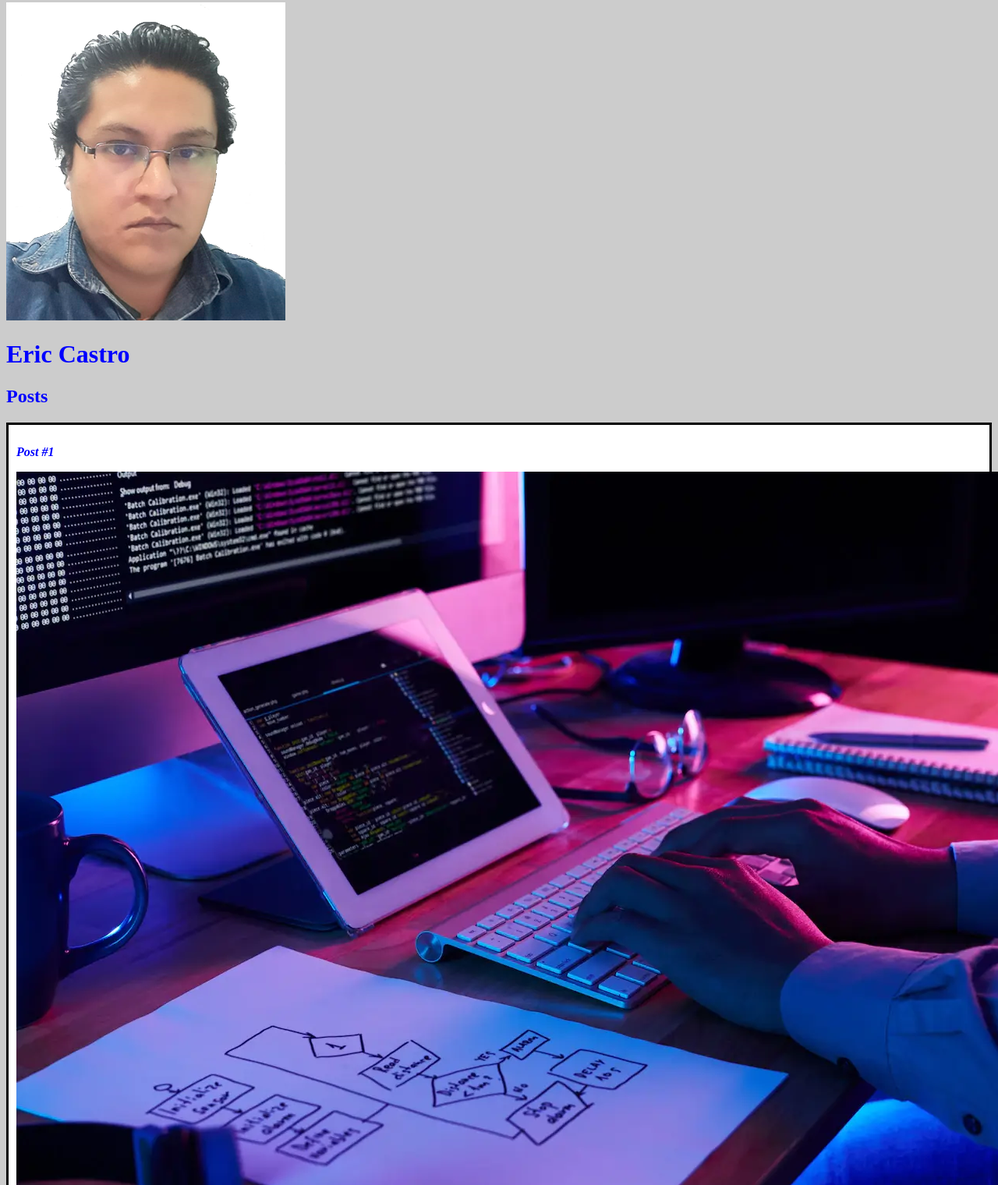
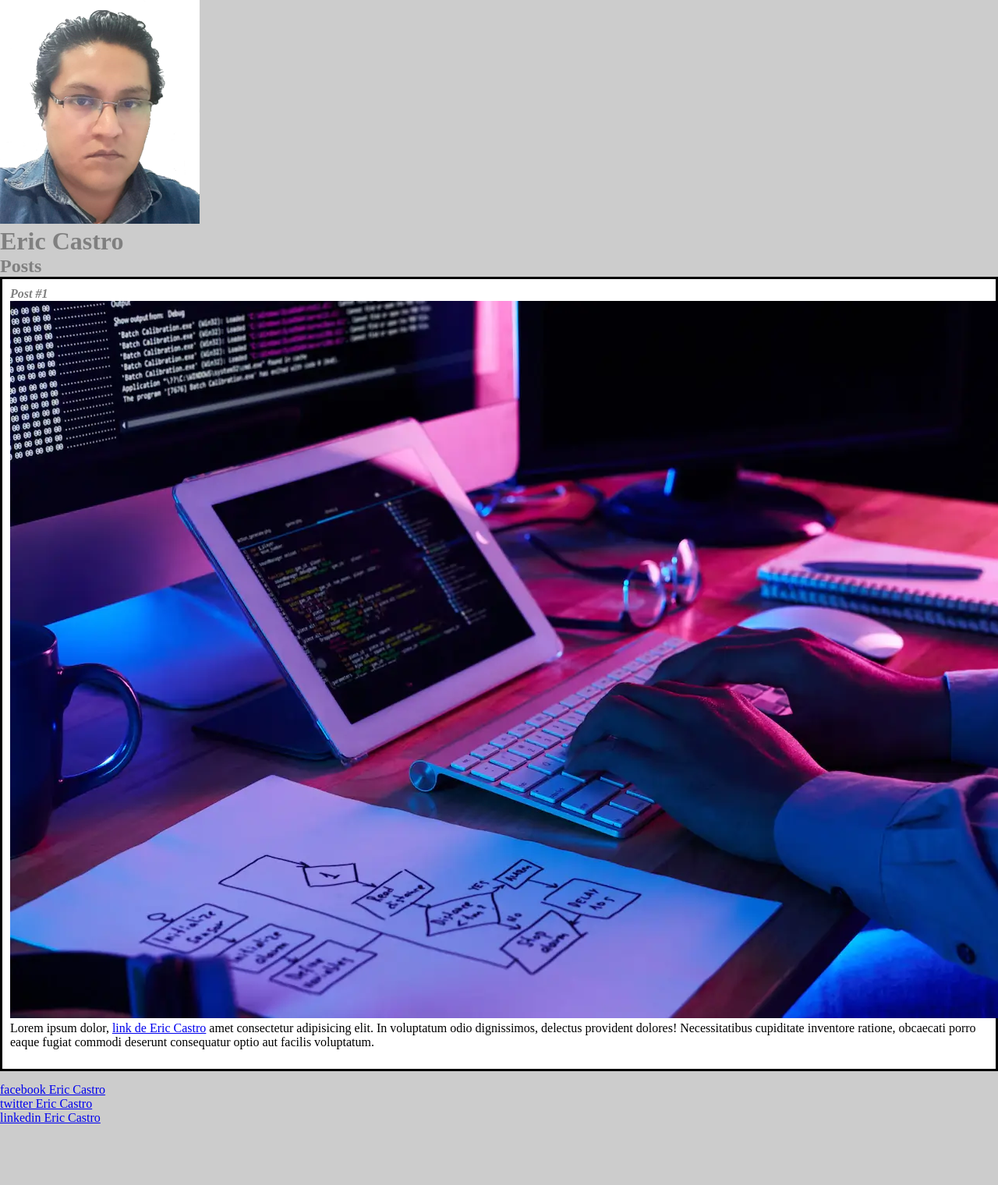
Before and after one commit to cericcastro/DioProject, a plain HTML site: page index.html in a window 1280 px wide. Shown: the part 5-1525 px from the top of the page at 78% size. After the commit the page ends 1448 px from the top, so only its background shows below. Drawn offline with Linux system fonts and the light colour scheme.

Commit message:
edit style css

```diff
--- a/index.html
+++ b/index.html
@@ -9,7 +9,7 @@
 </head>
 <body>
     <header>
-        <img src="./img/Foto Personal.png" alt="Foto persoal">
+        <img src="./img/Foto Personal.png" alt="Foto persoal" class="img_personal">
         <h1 id="title">Eric Castro</h1>
     </header>
     <section>
@@ -21,7 +21,9 @@
                 <h3 class="post_title">Post #1</h3>
                 <img src="./img/imagen-primer-plano-programador-trabajando-su-escritorio-oficina_1098-18707.png" alt="">
             </header>
-            <p>Lorem ipsum dolor, <a href="https://www.linkedin.com/in/oericcastro/">link de Eric Castro</a> amet consectetur adipisicing elit. In voluptatum odio dignissimos, delectus provident dolores! Necessitatibus cupiditate inventore ratione, obcaecati porro eaque fugiat commodi deserunt consequatur optio aut facilis voluptatum.</p>
+            <p class="post_content">
+                Lorem ipsum dolor, <a href="https://www.linkedin.com/in/oericcastro/">link de Eric Castro</a> amet consectetur adipisicing elit. In voluptatum odio dignissimos, delectus provident dolores! Necessitatibus cupiditate inventore ratione, obcaecati porro eaque fugiat commodi deserunt consequatur optio aut facilis voluptatum.
+            </p>
         </article>
     </section>
     <footer>
--- a/style.css
+++ b/style.css
@@ -1,9 +1,14 @@
+* {
+    box-sizing: border-box;
+    margin: 0;
+    padding: 0;
+}
 body {
     background-color: #ccc;
 }
 
 #title, .subtitle, .post_title {
-    color: blue;
+    color: grey;
 }
 .post_title {
     font-size: 16px;
@@ -14,4 +19,18 @@ body {
     background-color: white;
     padding: 10px;
     border: 3px solid black;
+    margin-bottom: 15px;
 }
+.post_content {
+    margin: 0;
+    margin-bottom: 15px;
+
+}
+.img_personal {
+    width: 20%;
+    height: 20%;
+
+}
+.img_post {
+    size: 500pt;
+}
```
